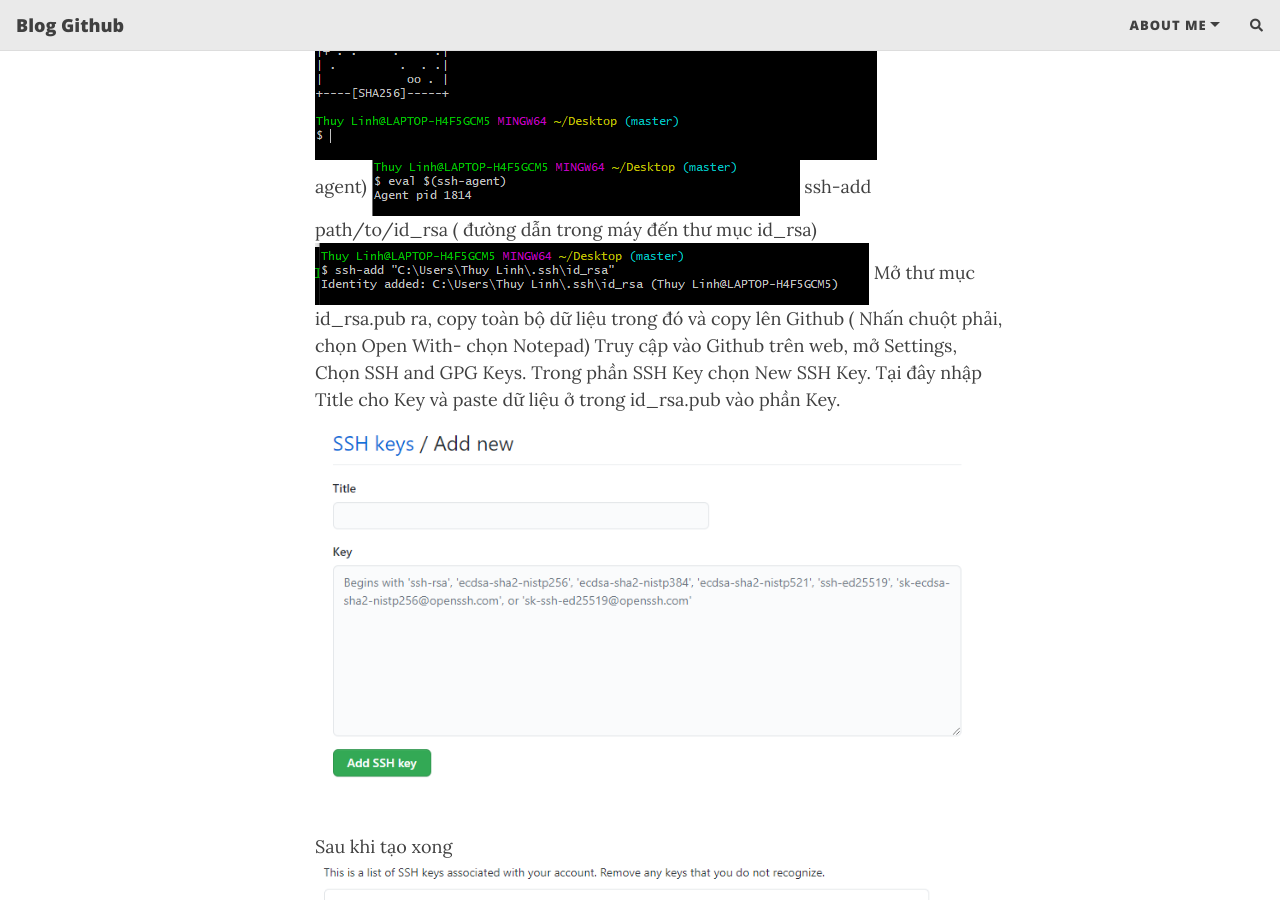
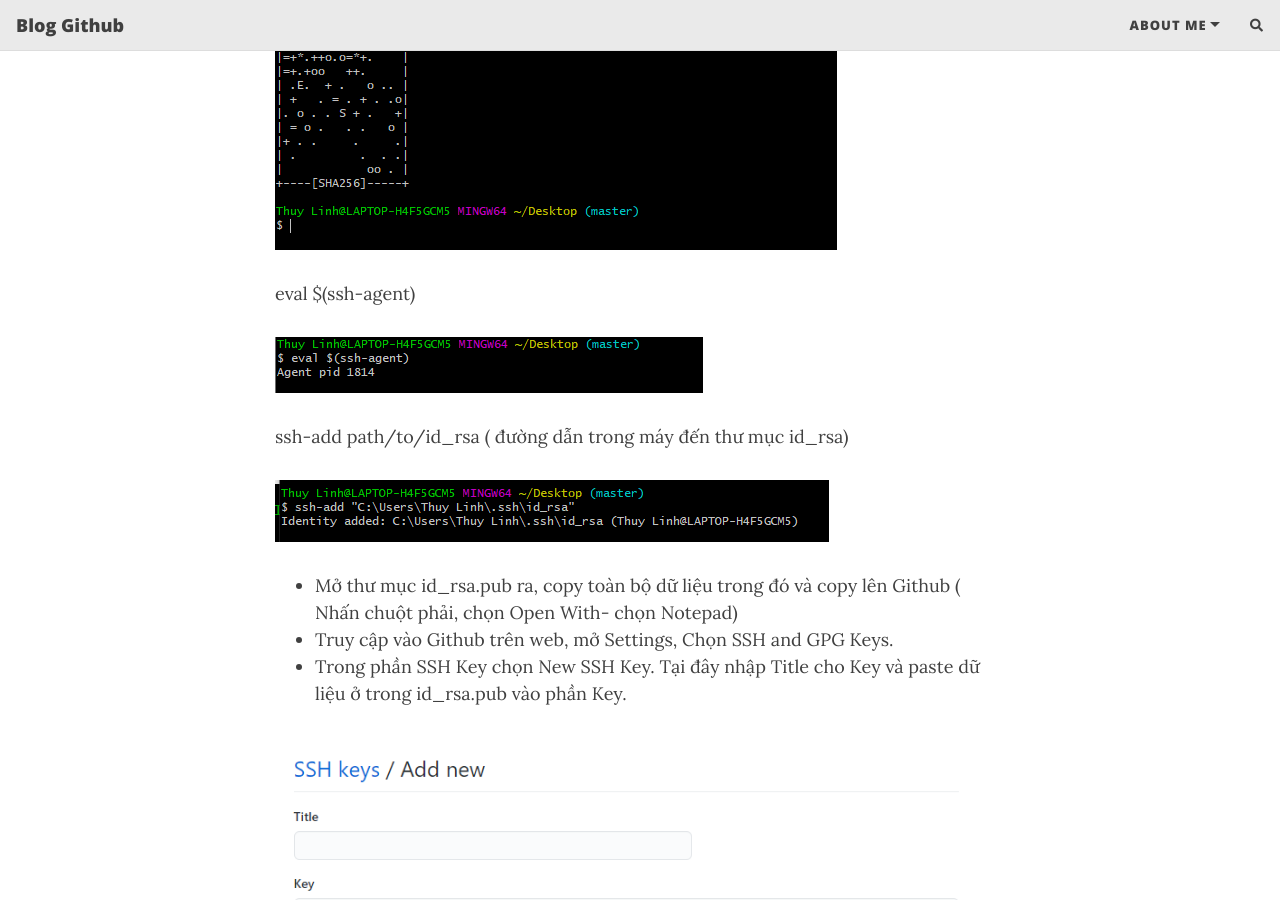
Before and after one commit to HangNT169/hangnt169.github.io, a Jekyll site: the page built from _posts/2023-01-02-phan-biet-git-va-github.md, in a window 1280 px wide and 900 px high, scrolled down 3375 px. Built offline with Jekyll 4.4.1, drawn with Linux system fonts in a browser that asks for light colours; nearby versions of some CDN libraries; comment, search, counter and statistics services are not loaded; some of the changed text lies outside the part shown.

Commit message:
no message

```diff
--- a/_posts/2023-01-02-phan-biet-git-va-github.md
+++ b/_posts/2023-01-02-phan-biet-git-va-github.md
@@ -54,38 +54,61 @@
 + Bạn cứ hình dung Private Key là chìa khóa, còn Public Key là ổ khóa. Một khi chìa khóa mà vừa khít với ổ khóa thì cửa sẽ được mở, thế thôi.
 - Cấu hình ssh-key:
 * B1: Chạy GitBash. Mở 1 folder bất kỳ, click chuột phải -> Chọn Git Bash Here
+
 ![#######](/assets/img/anh1.png)
+
 * B2: Thực hiện lần lượt các câu lệnh sau:
 ssh-keygen, nhấn enter cho đến khi hiện ra được như hình dưới là đã tạo được các key (public key & private key) trên máy tính
 Lưu ý đường dẫn của các file key được tạo (đã được git thông báo trong quá trình cài đặt – Hình dưới)
+
 ![#######](/assets/img/anh2.png)
+
 eval $(ssh-agent)
+
 ![#######](/assets/img/anh3.png)
+
 ssh-add path/to/id_rsa ( đường dẫn trong máy đến thư mục id_rsa)
+
 ![#######](/assets/img/anh4.png)
-Mở thư mục id_rsa.pub ra, copy toàn bộ dữ liệu trong đó và copy lên Github ( Nhấn chuột phải, chọn Open With- chọn Notepad)
-Truy cập vào Github trên web, mở Settings, Chọn SSH and GPG Keys.
-Trong phần SSH Key chọn New SSH Key. Tại đây nhập Title cho Key và paste dữ liệu ở trong id_rsa.pub vào phần Key.
+
+- Mở thư mục id_rsa.pub ra, copy toàn bộ dữ liệu trong đó và copy lên Github ( Nhấn chuột phải, chọn Open With- chọn Notepad)
+- Truy cập vào Github trên web, mở Settings, Chọn SSH and GPG Keys.
+- Trong phần SSH Key chọn New SSH Key. Tại đây nhập Title cho Key và paste dữ liệu ở trong id_rsa.pub vào phần Key.
+
 ![#######](/assets/img/anh5.png)
+
 Sau khi tạo xong
+
 ![#######](/assets/img/anh6.png)
+
 Kiểm tra cấu hình ssh lên trên máy và github: ssh-T git@github.com**
+
 ![#######](/assets/img/anh7.png)
+
 Tạo Github Repository
 Tạo 1 repository: Trên giao diện Github, Chọn New Repository
 Lưu ý: Phần tên repository phải là duy nhất, không được trùng. Ở đây mình có demo thử một repo
+
 ![#######](/assets/img/anh8.png)
+
 ![#######](/assets/img/anh9.png)
+
 Đây là giao diện khi bạn tạo xong 1 repo, lưu ý ở phần đường dẫn, chọn SSH nhé
+
 ![#######](/assets/img/anh10.png)
 * ### Thao tác với Git
 Để bắt đầu làm việc , ta vào đúng mục đó và chọn gitbash
+
 ![#######](/assets/img/anh11.png)
+
 ![#######](/assets/img/anh12.png)
-Đây sẽ là giao diện để chúng ta viết code để push dữ liệu lên trên github với những câu lệnh và luồng xử lý ở bên dưới
+
+- Đây sẽ là giao diện để chúng ta viết code để push dữ liệu lên trên github với những câu lệnh và luồng xử lý ở bên dưới
 * Một số lệnh git cơ bản và luồng xử lý
 Luồng hoạt động của git cơ bản (Hình dưới)
+
 ![#######](/assets/img/anh13.png)
+
 * ### Các câu lệnh git cơ bản
 * Init : Dùng để khởi tạo 1 git repository 1 project mới hoặc đã có. Đây là lệnh đầu tiên cần dùng trong git khi bắt đầu 1 project mới.
 * Câu lệnh: git init
@@ -103,63 +126,97 @@
 * Demo nho nhỏ về git và github nhé. Sau đây mình sẽ push 1 file demo.html được tạo bằng VSCode lên trên Github.
 
 - Đầu tiên chọn file cần push, sử dụng câu lệnh git init để khởi tạo ra file .git
+
 ![#######](/assets/img/anh14.png)
+
 Sau đó chúng ta kiểm tra xem file đang ở trạng thái nào.
 + Màu đỏ là chưa sẵn sàng để commit, cần phải thực hiện câu lệnh git add
 
 + Màu xanh là đã sẵn sàng để commit
+
 ![#######](/assets/img/anh15.png)
 
-Sử dụng câu lệnh git add . để add toàn bộ dữ liệu file và chuyển chúng sang trạng thái có thể commit ( lưu ý là có dấu chấm nhaaaaa)
+- Sử dụng câu lệnh git add . để add toàn bộ dữ liệu file và chuyển chúng sang trạng thái có thể commit ( lưu ý là có dấu chấm nhaaaaa)
+
 ![#######](/assets/img/anh16.png)
-Khi file đã vào trạng thái để sẵn sang commit thì commit nó thôi :v . Sử dụng lệnh git commit –m “mess” – trong đó mess là lời nhắn của bạn cho cái lần commit đó để lần sau có xem lại thì hiểu được.
+
+- Khi file đã vào trạng thái để sẵn sang commit thì commit nó thôi :v . Sử dụng lệnh git commit –m “mess” – trong đó mess là lời nhắn của bạn cho cái lần commit đó để lần sau có xem lại thì hiểu được.
+
 ![#######](/assets/img/anh17.png)
-Để kiểm tra những file đã commit sử dụng lệnh git log
+
+- Để kiểm tra những file đã commit sử dụng lệnh git log
+
 ![#######](/assets/img/anh18.png)
-Tuy nhiên ở đây sẽ có vài bạn thắc mắc là sao commit đã thành công rồi mà ở trên mạng vẫn chưa có? Đó là do chúng ta chưa đồng bộ dữ liệu ở trên mạng với ở máy. Để đồng bộ sử dụng câu lệnh:
+
+- Tuy nhiên ở đây sẽ có vài bạn thắc mắc là sao commit đã thành công rồi mà ở trên mạng vẫn chưa có? Đó là do chúng ta chưa đồng bộ dữ liệu ở trên mạng với ở máy. Để đồng bộ sử dụng câu lệnh:
 git remote add origin <git@github.com:phamlinh02/Demo1.git>
 
 git push –u origin master
 
 ( Đây cũng là lần duy nhất được làm việc trực tiếp trên nhánh master vì ở trên web chúng ta vẫn chưa có dữ liệu)
+
 ![#######](/assets/img/anh19.png)
+
 ![#######](/assets/img/anh20.png)
-Khi load lại trang thì sẽ trở thành như này. Và chúng ta đã push file lên thành công
+
+- Khi load lại trang thì sẽ trở thành như này. Và chúng ta đã push file lên thành công
+
 ![#######](/assets/img/anh21.png)
 
-Nhánh master là nhánh chính, nhánh chứa những file đã hoàn thiện, không được chứa những file code bẩn,….. Vì vậy, khi chúng ta có bất kì 1 sự thay đổi nào về file thì khi push lên phải push ở trên một nhánh khác.
-Chuyển từ nhánh master qua 1 nhánh mới bằng câu lệnh git checkout –b <tên_nhánh>
+- Nhánh master là nhánh chính, nhánh chứa những file đã hoàn thiện, không được chứa những file code bẩn,….. Vì vậy, khi chúng ta có bất kì 1 sự thay đổi nào về file thì khi push lên phải push ở trên một nhánh khác.
+- Chuyển từ nhánh master qua 1 nhánh mới bằng câu lệnh git checkout –b <tên_nhánh>
+
 ![#######](/assets/img/anh22.png)
 
 Khi đó trên web chúng ta có thêm 1 nhánh nữa.
+
 ![#######](/assets/img/anh23.png)
 
 File demo ban đầu:
+
 ![#######](/assets/img/anh24.png)
+
 File demo sau khi sửa:
+
 ![#######](/assets/img/anh25.png)
-Khi đó khi ta kiểm tra trạng thái của file thì lại thấy chuyển sang trạng thái chưa sẵn sang để commit. Làm tương tự những bước như trên để đổi về trạng thái sẵn sàng commit và commit chúng lại.
+
+- Khi đó khi ta kiểm tra trạng thái của file thì lại thấy chuyển sang trạng thái chưa sẵn sang để commit. Làm tương tự những bước như trên để đổi về trạng thái sẵn sàng commit và commit chúng lại.
+
 ![#######](/assets/img/anh26.png)
-Chúng ta sẽ push dữ liệu lên trên nhánh vừa tạo đó
+
+- Chúng ta sẽ push dữ liệu lên trên nhánh vừa tạo đó
+
 ![#######](/assets/img/anh27.png)
-Và đây là dữ liệu chúng ta push lên trên nhánh đó.
+
+- Và đây là dữ liệu chúng ta push lên trên nhánh đó.
+
 ![#######](/assets/img/anh28.png)
-Sau đó sẽ nhấn vào nút Compare & pull request. Nó sẽ hiện ra như hình dưới. Và ở đây chúng ta có thể xem sự thay đổi của file giữa lần đầu commit và lần commit sau đó.
+
+- Sau đó sẽ nhấn vào nút Compare & pull request. Nó sẽ hiện ra như hình dưới. Và ở đây chúng ta có thể xem sự thay đổi của file giữa lần đầu commit và lần commit sau đó.
+
 ![#######](/assets/img/anh29.png)
+
 ![#######](/assets/img/anh30.png)
-Copy đường link dẫn đến cho này gửi cho bạn bè, đồng nghiệp,.. để họ vào xem và kiểm tra code nhé.
-Để thêm ý kiến,…. và merge nó về nhánh master về code vừa được push lên thì nhấn vào Create pull request.
+
+- Copy đường link dẫn đến cho này gửi cho bạn bè, đồng nghiệp,.. để họ vào xem và kiểm tra code nhé.
+- Để thêm ý kiến,…. và merge nó về nhánh master về code vừa được push lên thì nhấn vào Create pull request.
+
 ![#######](/assets/img/anh31.png)
-Tại đây chúng ta có thể cmt những ý kiến của bản thân về dòng code trên. Khi nào cảm thấy ok done thì nhấn vào chữ Merge pull request và nhấn vào Confirm request.
 
-Khi quay trở lại ta sẽ thấy dòng mess ở phần commit ở nhánh master sẽ giống hệt mess ở nhánh phụ mình vừa làm.
+- Tại đây chúng ta có thể cmt những ý kiến của bản thân về dòng code trên. Khi nào cảm thấy ok done thì nhấn vào chữ Merge pull request và nhấn vào Confirm request.
+
+- Khi quay trở lại ta sẽ thấy dòng mess ở phần commit ở nhánh master sẽ giống hệt mess ở nhánh phụ mình vừa làm.
+
 ![#######](/assets/img/anh32.png)
-Khi vào xem code sẽ là code gần nhất chúng ta thay đổi.
+
+- Khi vào xem code sẽ là code gần nhất chúng ta thay đổi.
+
 ![#######](/assets/img/anh33.png)
-Khác so với lần commit đầu là đã có thêm dòng <h1> Goodluck <\h1>
 
-Trên đây là 1 luồng làm việc cơ bản với Git và Github mà mình biết được, hy vọng nó sẽ là một công cụ tốt để giúp các bạn có thể hoàn thành tốt hành trình học tập của mình tại FPoly và sau này ra trường đi làm nhé . Goodluck
+- Khác so với lần commit đầu là đã có thêm dòng <h1> Goodluck <\h1>
 
-Người soạn: linhpttph16448 :v (Phạm Thị Thùy Linh)
+- Trên đây là 1 luồng làm việc cơ bản với Git và Github mà mình biết được, hy vọng nó sẽ là một công cụ tốt để giúp các bạn có thể hoàn thành tốt hành trình học tập của mình tại FPoly và sau này ra trường đi làm nhé . Goodluck
+
+- Người soạn: linhpttph16448 :v (Phạm Thị Thùy Linh)
 
 ## The End
--- a/index.html
+++ b/index.html
@@ -1,5 +1,5 @@
 ---
 layout: home
 title: HangNT169
-subtitle: Chào mừng bạn đã đến với blog của mình ^^
+subtitle: Chào mừng bạn đã đến với blog của mình ahihi ^^
 ---
```
